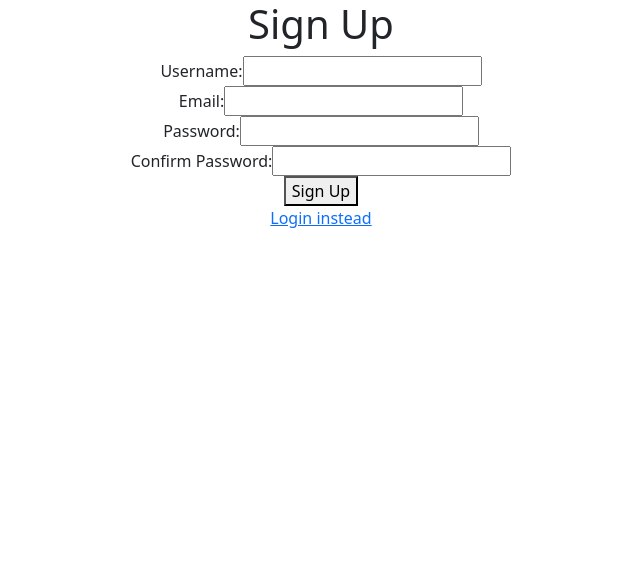
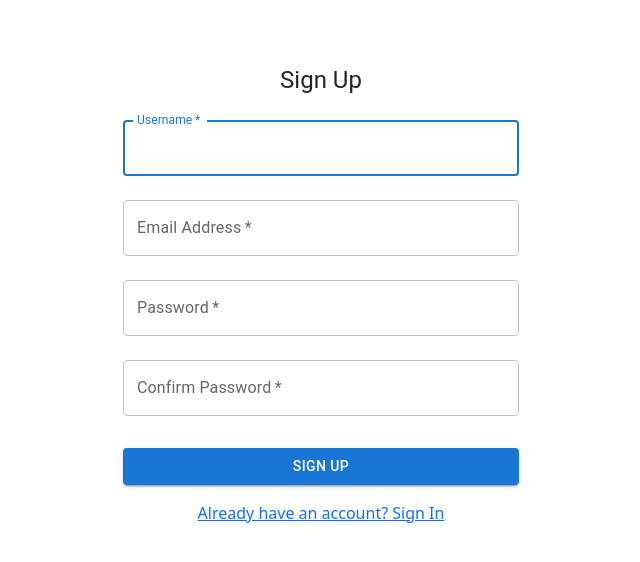
Before and after one commit to TomDra/Empower-Events, a React (Create React App) app in the folder group19/empower-events-app/: page /register in a window 1280 px wide. Shown: the top 562 px of the page, without its empty margins (319-959 px from the left). Built offline with nearby package versions, Linux system fonts and the light colour scheme.

Commit message:
on god frfr

```diff
--- a/group19/empower-events-app/src/components/pages/signup.js
+++ b/group19/empower-events-app/src/components/pages/signup.js
@@ -1,97 +1,113 @@
-// Importing necessary modules and components from React and Axios
 import React, { useState } from 'react';
 import axios from 'axios';
+import { Button, TextField, Typography, Container, Box } from '@mui/material';
+import { useNavigate } from 'react-router-dom';
 
-// Setting Axios defaults for CSRF protection and enabling credentials
 axios.defaults.xsrfCookieName = 'csrftoken';
-axios.defaults.xsrfHeaderName = "X-CSRFTOKEN";
+axios.defaults.xsrfHeaderName = 'X-CSRFTOKEN';
 axios.defaults.withCredentials = true;
 
-// Defining the SignUp component
 const SignUp = () => {
-    // Initializing state variables using the useState hook
-    const [email, setEmail] = useState(''); // To store the entered email
-    const [password, setPassword] = useState(''); // To store the entered password
-    const [confirmPassword, setConfirmPassword] = useState(''); // To store the confirmed password
-    const [username, setUsername] = useState(''); // To store the entered username
-    const [errorMessage, setErrorMessage] = useState(''); // To store error messages during sign-up
+    const [username, setUsername] = useState('');
+    const [email, setEmail] = useState('');
+    const [password, setPassword] = useState('');
+    const [confirmPassword, setConfirmPassword] = useState('');
+    const [errorMessage, setErrorMessage] = useState('');
+    const navigate = useNavigate();
 
-    // Handling form submission
     const handleSubmit = async (e) => {
-        e.preventDefault(); // Preventing default form submission behavior
+        e.preventDefault();
 
-        // Checking if passwords match
         if (password !== confirmPassword) {
             setErrorMessage('Passwords do not match.');
             return;
         }
 
         try {
-            // Sending a POST request to the backend API for sign-up
             const response = await axios.post('http://localhost:8000/api/auth/register/', {
-                username, // Sending username entered by the user
-                email, // Sending email entered by the user
-                password, // Sending password entered by the user
+                username,
+                email,
+                password,
             });
-
-            console.log('Sign-up successful:', response.data); // Logging successful sign-up response
-            // Redirecting user to the login page or automatically logging them in after signing up
+            console.log('Sign-up successful:', response.data);
+            navigate('/login'); // Redirecting to the login page after successful sign-up
         } catch (error) {
-            // Error handling
             const detailedError = error.response ? (error.response.data.detail || JSON.stringify(error.response.data)) : error.message;
-            console.error('Sign-up failed:', detailedError); // Logging error message if sign-up fails
-            setErrorMessage('An error occurred during sign-up: ' + detailedError); // Setting error message state
+            console.error('Sign-up failed:', detailedError);
+            setErrorMessage('An error occurred during sign-up: ' + detailedError);
         }
     };
 
-    // Rendering the sign-up form
     return (
-        <div>
-            <h1>Sign Up</h1>
-            <form onSubmit={handleSubmit}>
-                <div>
-                    <label htmlFor="username">Username:</label>
-                    <input
-                        type="text"
+        <Container maxWidth="xs">
+            <Box
+                sx={{
+                    marginTop: 8,
+                    display: 'flex',
+                    flexDirection: 'column',
+                    alignItems: 'center',
+                }}
+            >
+                <Typography component="h1" variant="h5">
+                    Sign Up
+                </Typography>
+                <Box component="form" onSubmit={handleSubmit} noValidate sx={{ mt: 1 }}>
+                    <TextField
+                        margin="normal"
+                        required
+                        fullWidth
                         id="username"
+                        label="Username"
+                        name="username"
+                        autoComplete="username"
+                        autoFocus
                         value={username}
-                        onChange={(e) => setUsername(e.target.value)} // Handling username input change
+                        onChange={(e) => setUsername(e.target.value)}
                     />
-                </div>
-                <div>
-                    <label htmlFor="email">Email:</label>
-                    <input
-                        type="email"
+                    <TextField
+                        margin="normal"
+                        required
+                        fullWidth
                         id="email"
+                        label="Email Address"
+                        name="email"
+                        autoComplete="email"
                         value={email}
-                        onChange={(e) => setEmail(e.target.value)} // Handling email input change
+                        onChange={(e) => setEmail(e.target.value)}
                     />
-                </div>
-                <div>
-                    <label htmlFor="password">Password:</label>
-                    <input
+                    <TextField
+                        margin="normal"
+                        required
+                        fullWidth
+                        name="password"
+                        label="Password"
                         type="password"
                         id="password"
+                        autoComplete="new-password"
                         value={password}
-                        onChange={(e) => setPassword(e.target.value)} // Handling password input change
+                        onChange={(e) => setPassword(e.target.value)}
                     />
-                </div>
-                <div>
-                    <label htmlFor="confirmPassword">Confirm Password:</label>
-                    <input
+                    <TextField
+                        margin="normal"
+                        required
+                        fullWidth
+                        name="confirmPassword"
+                        label="Confirm Password"
                         type="password"
                         id="confirmPassword"
+                        autoComplete="new-password"
                         value={confirmPassword}
-                        onChange={(e) => setConfirmPassword(e.target.value)} // Handling confirm password input change
+                        onChange={(e) => setConfirmPassword(e.target.value)}
                     />
-                </div>
-                {errorMessage && <p style={{ color: 'red' }}>{errorMessage}</p>} {/* Displaying error message if exists */}
-                <button type="submit">Sign Up</button> {/* Submit button */}
-            </form>
-            <a href="/login">Login instead</a>
-        </div>
+                    {errorMessage && <Typography variant="body2" color="error">{errorMessage}</Typography>}
+                    <Button type="submit" fullWidth variant="contained" sx={{ mt: 3, mb: 2 }}>
+                        Sign Up
+                    </Button>
+                </Box>
+                <a href="/login">Already have an account? Sign In</a>
+            </Box>
+        </Container>
     );
 }
 
-// Exporting the SignUp component as the default export
 export default SignUp;
```
Also changed, not shown: 2 other files (tests, documents, lock files or other folders).
